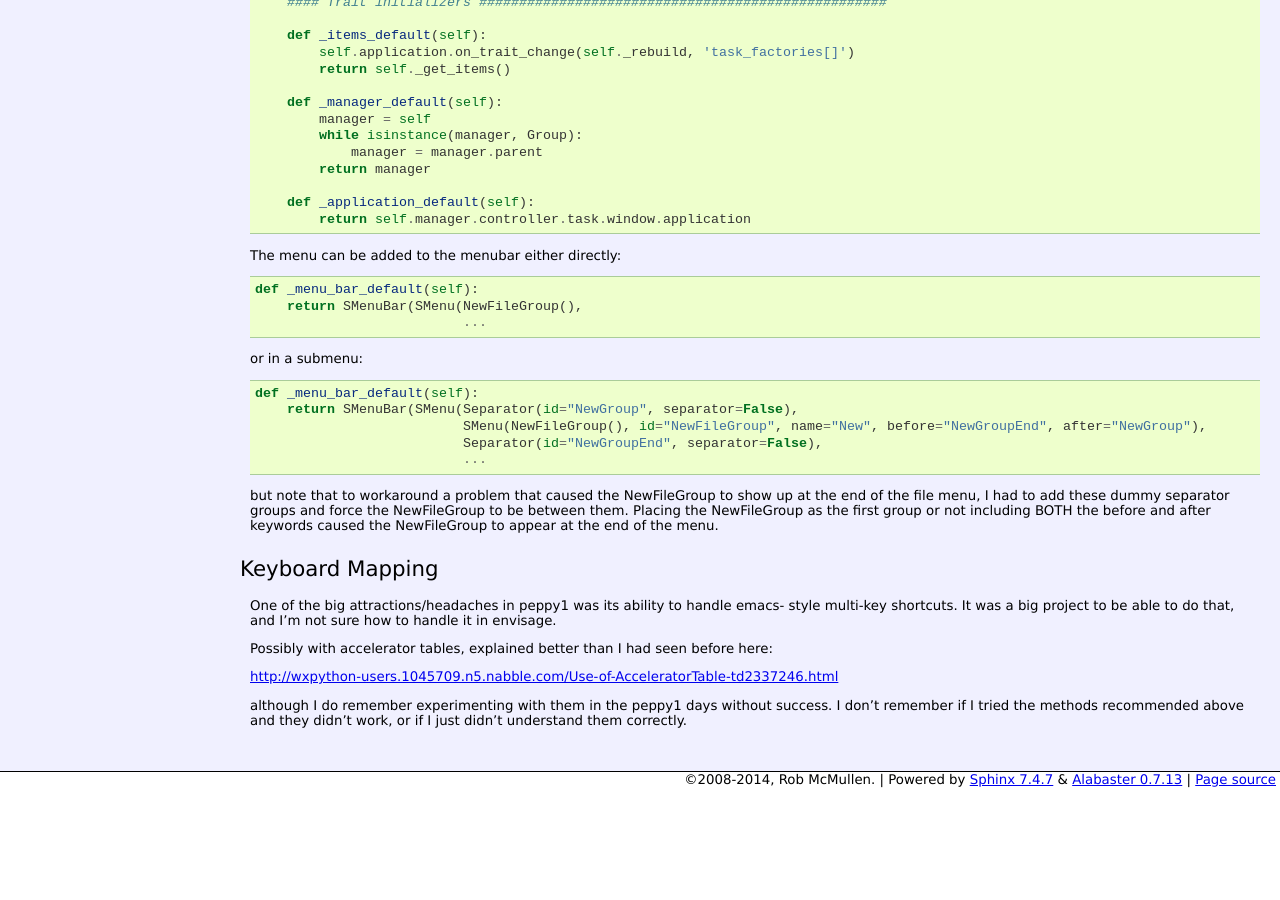
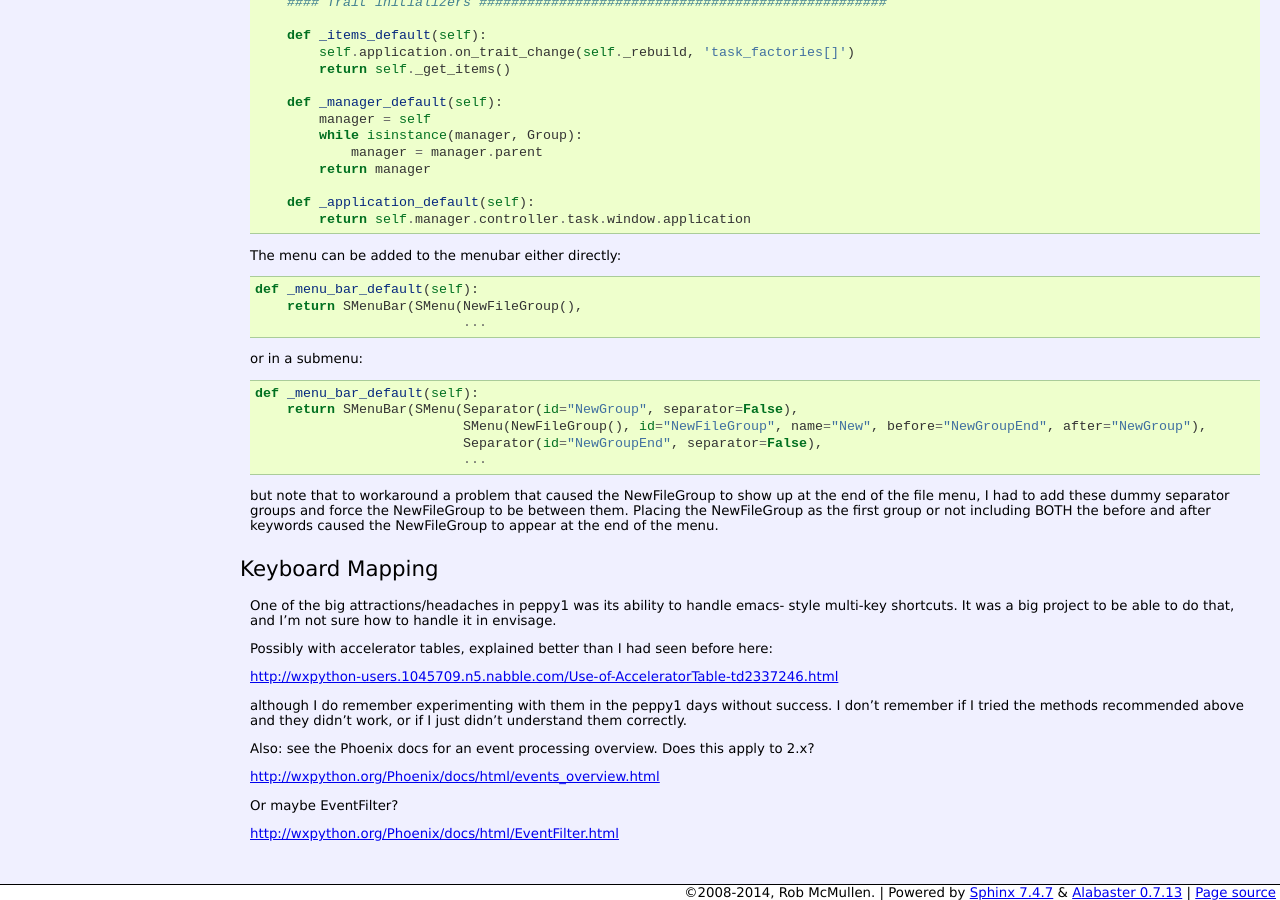
Before and after one commit to robmcmullen/omnivore, a Sphinx documentation site: the page built from docs/menus_and_actions.rst, in a window 1280 px wide and 900 px high, scrolled down 3657 px. Built offline with Sphinx 7.4.7, drawn with Linux system fonts in a browser that asks for light colours; the version number could not be read and is left out; before the commit the page ends 4444 px from its top, so only the background shows below that.

Commit message:
Added more docs about possible multi-key handling techniques

```diff
--- a/docs/menus_and_actions.rst
+++ b/docs/menus_and_actions.rst
@@ -293,3 +293,11 @@ http://wxpython-users.1045709.n5.nabble.com/Use-of-AcceleratorTable-td2337246.ht
 although I do remember experimenting with them in the peppy1 days without
 success.  I don't remember if I tried the methods recommended above and they
 didn't work, or if I just didn't understand them correctly.
+
+Also: see the Phoenix docs for an event processing overview. Does this apply to 2.x?
+
+http://wxpython.org/Phoenix/docs/html/events_overview.html
+
+Or maybe EventFilter?
+
+http://wxpython.org/Phoenix/docs/html/EventFilter.html
```
